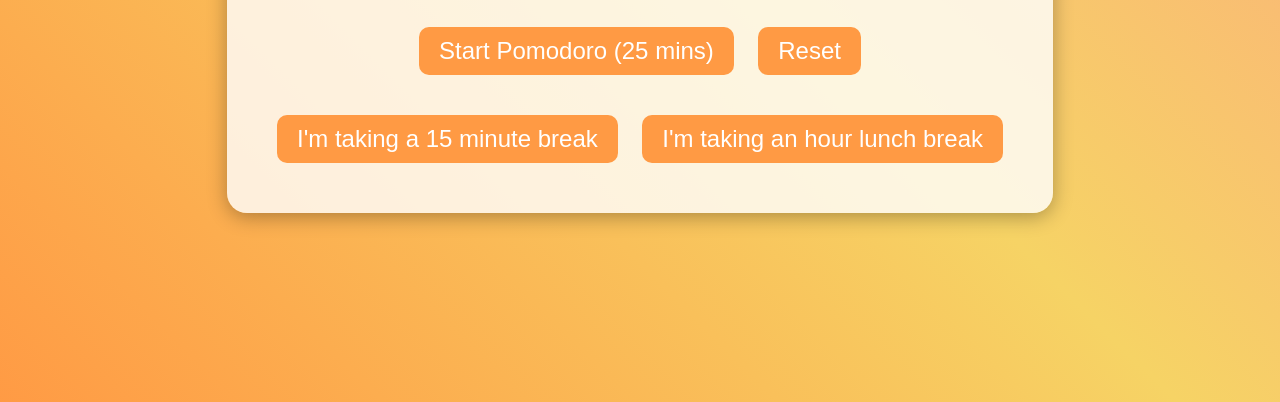
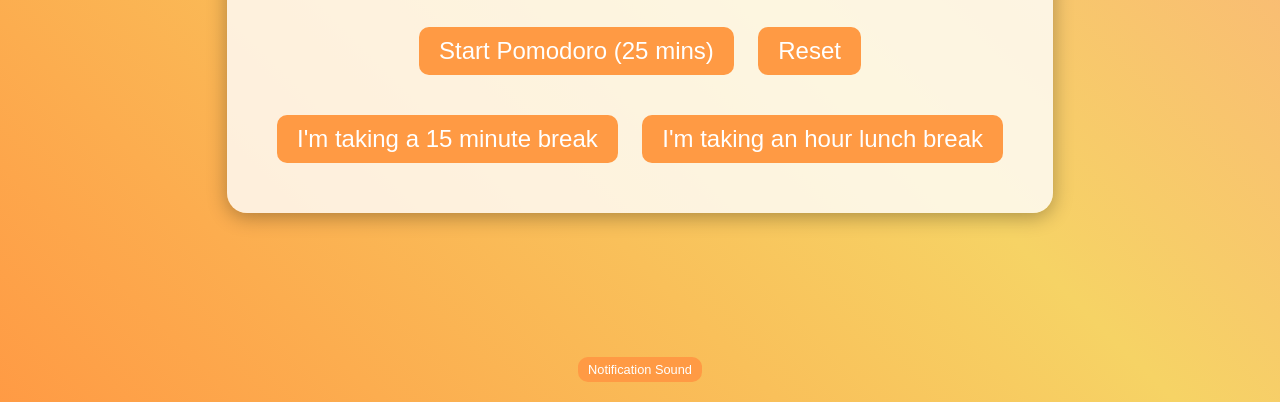
Before and after one commit to KaiKai7/Browser_Pomodoro_Timer, a plain HTML site: page index.html in a window 1280 px wide. Shown: the part 398-800 px from the top of the page. Drawn offline with Linux system fonts and the light colour scheme.

Commit message:
Update index.html
added button to test notification sound

```diff
--- a/index.html
+++ b/index.html
@@ -8,6 +8,7 @@
         body {
             font-family: 'Arial', sans-serif;
             display: flex;
+            flex-direction: column;
             justify-content: center;
             align-items: center;
             height: 100vh;
@@ -66,6 +67,14 @@
         .break-buttons {
             margin-top: 20px;
         }
+
+        /* Styles for the notification sound button */
+        .notification-sound-btn {
+            position: absolute;
+            bottom: 10px;
+            font-size: 0.8rem;
+            padding: 5px 10px;
+        }
     </style>
 </head>
 <body>
@@ -81,6 +90,9 @@
         <!-- Add an audio element -->
         <audio id="notification-sound" src="/notification.mp3"></audio>
     </div>
+
+    <!-- Notification Sound Button -->
+    <button class="notification-sound-btn" id="playNotificationSoundBtn">Notification Sound</button>
 
     <script>
         let timer;
@@ -126,6 +138,11 @@
         document.getElementById('break60Btn').addEventListener('click', () => startTimer(60 * 60, "1 Hour Lunch Break"));
         document.getElementById('resetBtn').addEventListener('click', resetTimer);
 
+        // Play notification sound when the "Notification Sound" button is clicked
+        document.getElementById('playNotificationSoundBtn').addEventListener('click', () => {
+            notificationSound.play();
+        });
+
         // Initial display update (sets the default display to 25 minutes)
         resetTimer();
     </script>
```
